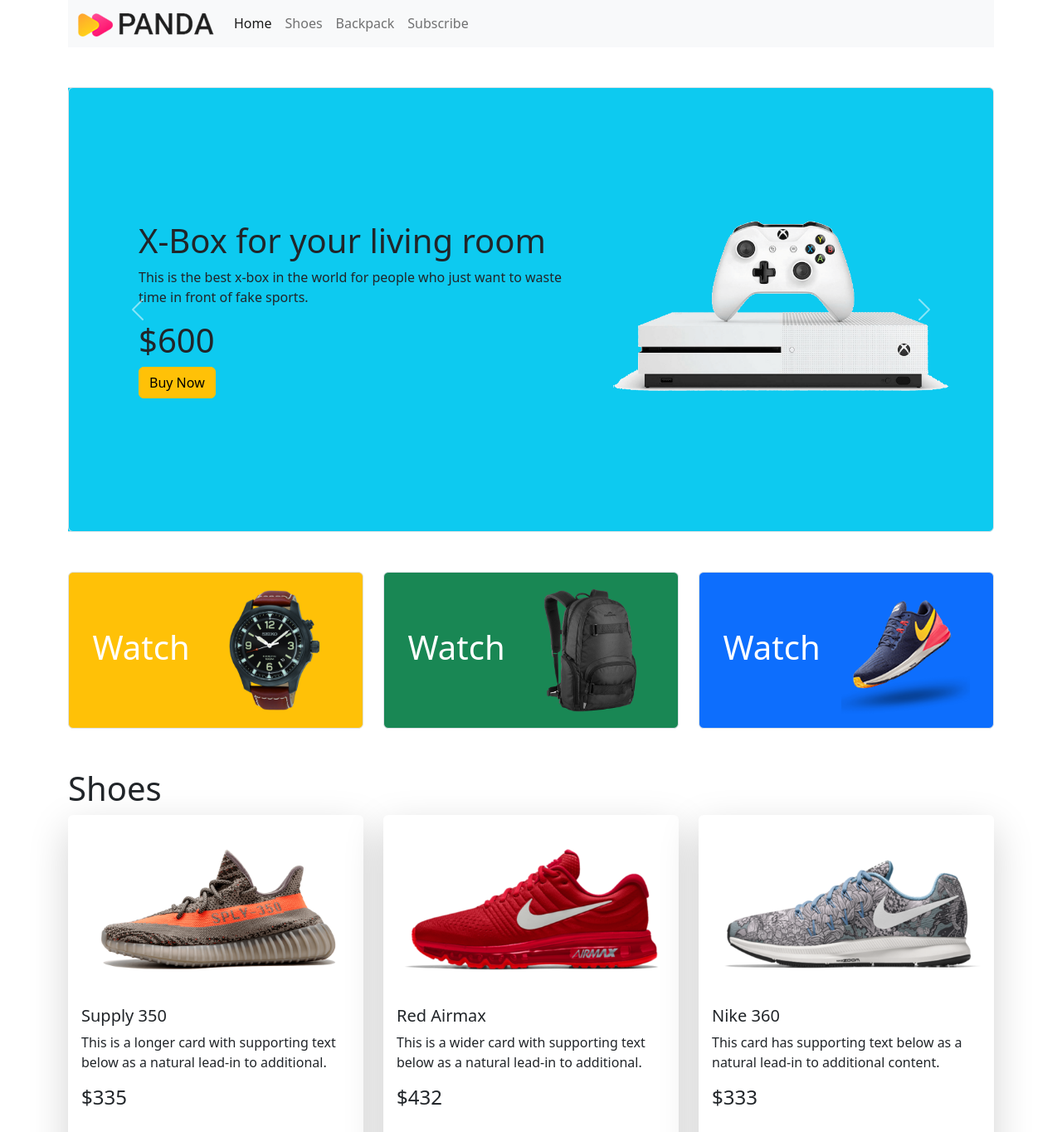
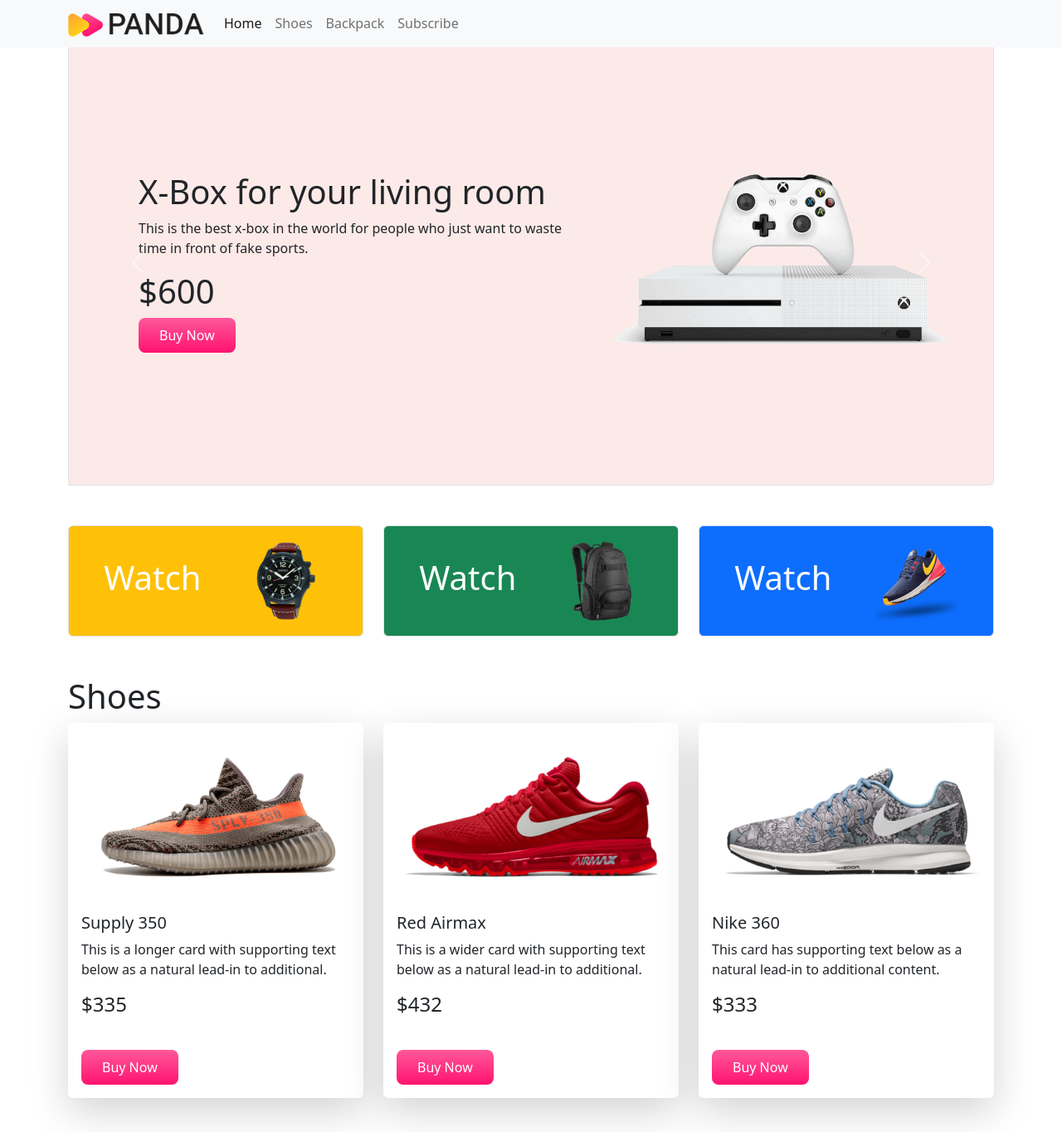
Before and after one commit to anowarul-desiner/Epanda, a plain HTML site: page index.html in a window 1280 px wide. Shown: the top 1364 px of the page at 83% size. Drawn offline with nearby package versions, Linux system fonts and the light colour scheme.

Commit message:
new costumition and css file add

```diff
--- a/index.html
+++ b/index.html
@@ -10,11 +10,14 @@
       integrity="sha384-gH2yIJqKdNHPEq0n4Mqa/HGKIhSkIHeL5AyhkYV8i59U5AR6csBvApHHNl/vI1Bx"
       crossorigin="anonymous"
     />
+    <!-- custom css -->
+    <link rel="stylesheet" href="style.css" />
+    <!-- custom css -->
   </head>
   <body>
     <header class="container">
       <!-- Navigation start -->
-      <nav class="navbar navbar-expand-lg bg-light">
+      <nav class="navbar navbar-expand-lg fixed-top bg-light">
         <div class="container">
           <a class="navbar-brand" href="#">
             <img src="./images/logo.png" alt=""
@@ -36,13 +39,13 @@
                 <a class="nav-link active" aria-current="page" href="#">Home</a>
               </li>
               <li class="nav-item">
-                <a class="nav-link" href="#">Shoes</a>
+                <a class="nav-link" href="#shoes">Shoes</a>
               </li>
               <li class="nav-item">
-                <a class="nav-link" href="#">Backpack</a>
+                <a class="nav-link" href="#bags">Backpack</a>
               </li>
               <li class="nav-item">
-                <a class="nav-link" href="#">Subscribe</a>
+                <a class="nav-link" href="#subscribe">Subscribe</a>
               </li>
             </ul>
           </div>
@@ -58,7 +61,7 @@
           data-bs-ride="carousel"
         >
           <div class="carousel-inner">
-            <div class="carousel-item active border rounded p-5 bg-info">
+            <div class="carousel-item active border rounded p-5 panda-bg-info">
               <div class="row">
                 <div class="col-lg-7 d-flex align-items-center ps-5">
                   <div>
@@ -68,7 +71,7 @@
                       just want to waste time in front of funky world.
                     </p>
                     <h1>$420</h1>
-                    <div class="btn btn-warning">Buy Now</div>
+                    <div class="btn my-btn-buy-now">Buy Now</div>
                   </div>
                 </div>
                 <div class="col-lg-5">
@@ -81,7 +84,7 @@
               </div>
             </div>
 
-            <div class="carousel-item active border rounded p-5 bg-info">
+            <div class="carousel-item active border rounded p-5 panda-bg-info">
               <div class="row">
                 <div class="col-lg-7 d-flex align-items-center ps-5">
                   <div>
@@ -91,7 +94,7 @@
                       to waste time in front of tv.
                     </p>
                     <h1>$1200</h1>
-                    <div class="btn btn-warning">Buy Now</div>
+                    <div class="btn my-btn-buy-now">Buy Now</div>
                   </div>
                 </div>
                 <div class="col-lg-5">
@@ -104,7 +107,7 @@
               </div>
             </div>
 
-            <div class="carousel-item active border rounded p-5 bg-info">
+            <div class="carousel-item active border rounded p-5 panda-bg-info">
               <div class="row">
                 <div class="col-lg-7 d-flex align-items-center ps-5">
                   <div>
@@ -114,7 +117,7 @@
                       want to waste time in front of fake sports.
                     </p>
                     <h1>$600</h1>
-                    <div class="btn btn-warning">Buy Now</div>
+                    <div class="btn my-btn-buy-now">Buy Now</div>
                   </div>
                 </div>
                 <div class="col-lg-5">
@@ -153,7 +156,7 @@
       <!-- catagoris Start -->
       <section>
         <div class="container overflow-hidden text-center my-5">
-          <div class="row gy-5">
+          <div class="row gy-5 categories">
             <!-- single catagori-1 -->
             <div class="col-lg-4 col-md-6 col-sm-12">
               <div
@@ -191,7 +194,7 @@
       <!-- catagoris end -->
 
       <!-- shoes section start -->
-      <section class="container my-5">
+      <section class="container my-5" id="shoes">
         <h1>Shoes</h1>
         <div class="row row-cols-1 row-cols-md-2 row-cols-lg-3 g-4">
           <div class="col">
@@ -210,7 +213,7 @@
                 <h4>$335</h4>
               </div>
               <div class="m-3">
-                <div class="btn btn-warning">Buy Now</div>
+                <div class="btn my-btn-buy-now">Buy Now</div>
               </div>
             </div>
           </div>
@@ -230,7 +233,7 @@
                 <h4>$432</h4>
               </div>
               <div class="m-3">
-                <div class="btn btn-warning">Buy Now</div>
+                <div class="btn my-btn-buy-now">Buy Now</div>
               </div>
             </div>
           </div>
@@ -250,7 +253,7 @@
                 <h4>$333</h4>
               </div>
               <div class="m-3">
-                <div class="btn btn-warning">Buy Now</div>
+                <div class="btn my-btn-buy-now">Buy Now</div>
               </div>
             </div>
           </div>
@@ -259,7 +262,7 @@
       <!-- shoes section end -->
 
       <!-- Bags section start -->
-      <section class="container my-5">
+      <section class="container my-5" id="bags">
         <h1>Bags</h1>
         <div class="row row-cols-1 row-cols-md-2 row-cols-lg-3 g-4">
           <div class="col">
@@ -279,7 +282,7 @@
                 <h4>$123</h4>
               </div>
               <div class="m-3">
-                <div class="btn btn-warning">Buy Now</div>
+                <div class="btn my-btn-buy-now">Buy Now</div>
               </div>
             </div>
           </div>
@@ -299,7 +302,7 @@
                 <h4>$211</h4>
               </div>
               <div class="m-3">
-                <div class="btn btn-warning">Buy Now</div>
+                <div class="btn my-btn-buy-now">Buy Now</div>
               </div>
             </div>
           </div>
@@ -319,7 +322,7 @@
                 <h4>$112</h4>
               </div>
               <div class="m-3">
-                <div class="btn btn-warning">Buy Now</div>
+                <div class="btn my-btn-buy-now">Buy Now</div>
               </div>
             </div>
           </div>
@@ -330,7 +333,8 @@
       <!-- Subscribe section srart -->
       <section
         style="height: 350px"
-        class="container d-flex justify-content-center rounded-3 bg-info align-items-center"
+        class="container d-flex justify-content-center rounded-3 panda-bg-info align-items-center"
+        id="subscribe"
       >
         <div>
           <h2>LET'S STAY IN TOUCH</h2>
@@ -345,7 +349,7 @@
               />
             </div>
 
-            <button type="submit" class="btn btn-primary">Submit</button>
+            <button type="submit" class="btn my-btn-buy-now">Submit</button>
           </form>
         </div>
       </section>
--- /dev/null
+++ b/style.css
@@ -0,0 +1,14 @@
+.panda-bg-info{
+    background-color:#fceae8;
+}
+
+.categories img{
+    width:100px;
+}
+.my-btn-buy-now{
+    background-image: linear-gradient(to bottom, #FF589B 0%, #FF136F 100%);
+    color: #fff;
+    border: none;
+    border-radius: 8px;
+    padding: 9px 25px;
+}
```
